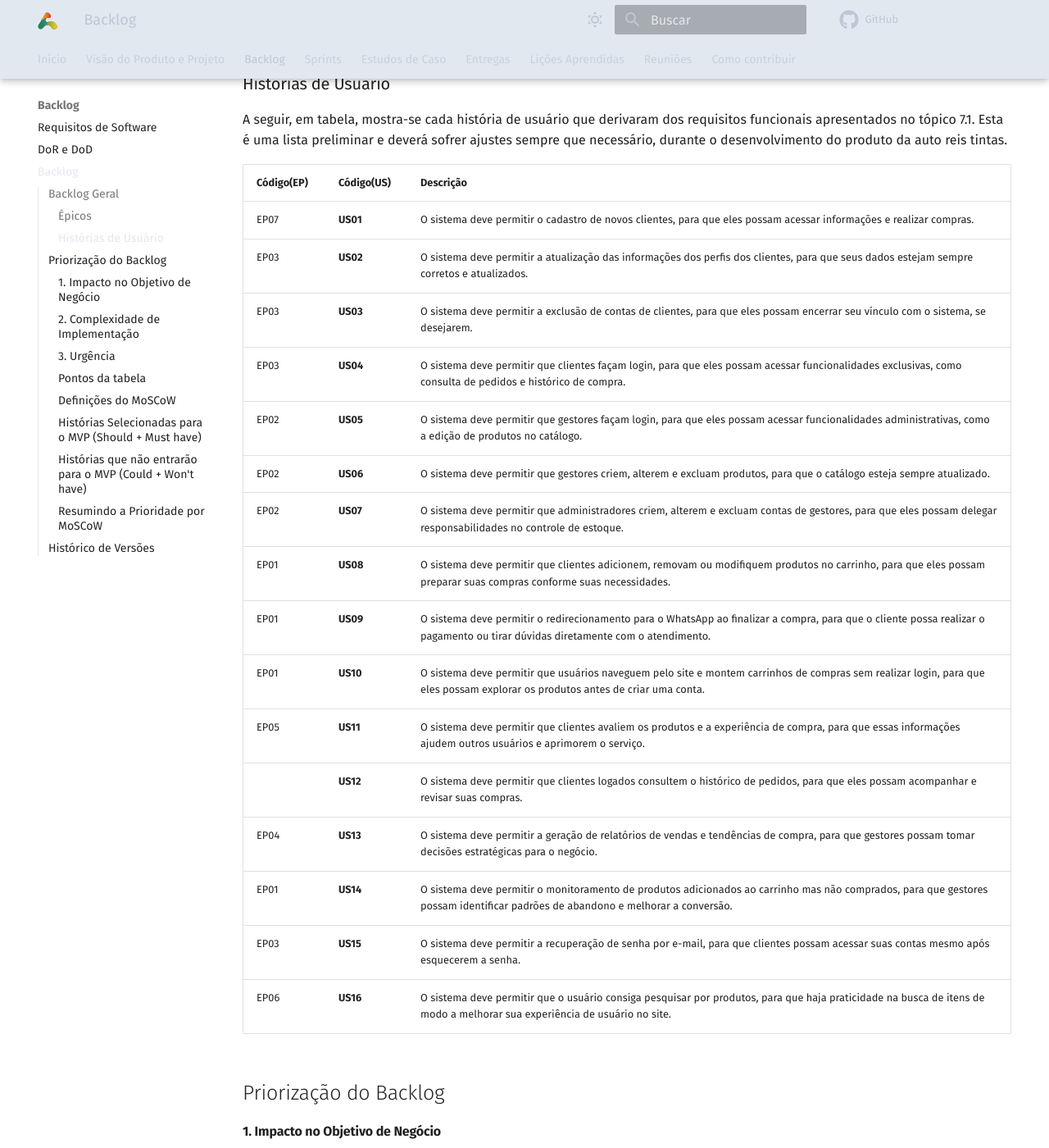
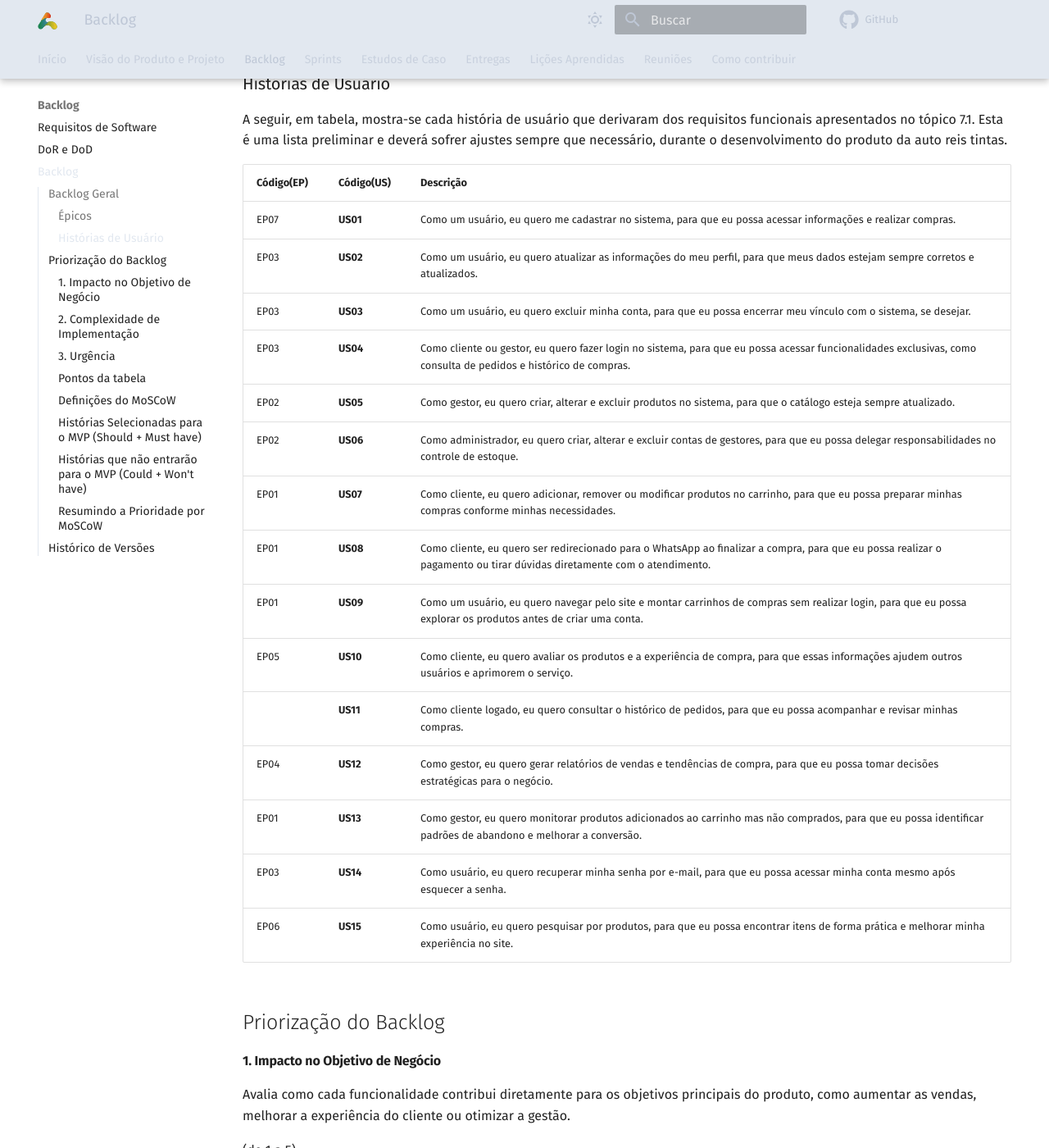
Before and after one commit to mdsreq-fga-unb/2024.2-T03-AutoReiTintas, an MkDocs documentation site: the page built from docs/auto-rei-tintas/docs/sections/product_vision/9_backlog.md, in a window 1280 px wide and 1400 px high, scrolled down 748 px. Shown: the whole window at 82% size. Built offline with MkDocs 1.6.1 and Material for MkDocs 9.7.7, drawn with Linux system fonts in a browser that asks for light colours; comment, search, counter and statistics services are not loaded; some of the changed text lies outside the part shown.

Commit message:
docs: alterando declaração das histórias de usuário #33

```diff
--- a/docs/auto-rei-tintas/docs/sections/product_vision/9_backlog.md
+++ b/docs/auto-rei-tintas/docs/sections/product_vision/9_backlog.md
@@ -19,22 +19,22 @@
 
 | Código(EP) | **Código(US)** | **Descrição** |
 | ---| ---| --- |
-| EP07 | **US01** | O sistema deve permitir o cadastro de novos clientes, para que eles possam acessar informações e realizar compras. |
-| EP03 | **US02** | O sistema deve permitir a atualização das informações dos perfis dos clientes, para que seus dados estejam sempre corretos e atualizados. |
-| EP03 | **US03** | O sistema deve permitir a exclusão de contas de clientes, para que eles possam encerrar seu vínculo com o sistema, se desejarem. |
-| EP03 | **US04** | O sistema deve permitir que clientes façam login, para que eles possam acessar funcionalidades exclusivas, como consulta de pedidos e histórico de compra. |
-| EP02 | **US05** | O sistema deve permitir que gestores façam login, para que eles possam acessar funcionalidades administrativas, como a edição de produtos no catálogo. |
-| EP02 | **US06** | O sistema deve permitir que gestores criem, alterem e excluam produtos, para que o catálogo esteja sempre atualizado. |
-| EP02 | **US07** | O sistema deve permitir que administradores criem, alterem e excluam contas de gestores, para que eles possam delegar responsabilidades no controle de estoque. |
-| EP01 | **US08** | O sistema deve permitir que clientes adicionem, removam ou modifiquem produtos no carrinho, para que eles possam preparar suas compras conforme suas necessidades. |
-| EP01 | **US09** | O sistema deve permitir o redirecionamento para o WhatsApp ao finalizar a compra, para que o cliente possa realizar o pagamento ou tirar dúvidas diretamente com o atendimento. |
-| EP01 | **US10** | O sistema deve permitir que usuários naveguem pelo site e montem carrinhos de compras sem realizar login, para que eles possam explorar os produtos antes de criar uma conta. |
-| EP05 | **US11** | O sistema deve permitir que clientes avaliem os produtos e a experiência de compra, para que essas informações ajudem outros usuários e aprimorem o serviço. |
-|  | **US12** | O sistema deve permitir que clientes logados consultem o histórico de pedidos, para que eles possam acompanhar e revisar suas compras. |
-| EP04 | **US13** | O sistema deve permitir a geração de relatórios de vendas e tendências de compra, para que gestores possam tomar decisões estratégicas para o negócio. |
-| EP01 | **US14** | O sistema deve permitir o monitoramento de produtos adicionados ao carrinho mas não comprados, para que gestores possam identificar padrões de abandono e melhorar a conversão. |
-| EP03 | **US15** | O sistema deve permitir a recuperação de senha por e-mail, para que clientes possam acessar suas contas mesmo após esquecerem a senha. |
-| EP06 | **US16** | O sistema deve permitir que o usuário consiga pesquisar por produtos, para que haja praticidade na busca de itens de modo a melhorar sua experiência de usuário no site. |
+| EP07 | **US01** | Como um usuário, eu quero me cadastrar no sistema, para que eu possa acessar informações e realizar compras. |
+| EP03 | **US02** | Como um usuário, eu quero atualizar as informações do meu perfil, para que meus dados estejam sempre corretos e atualizados. |
+| EP03 | **US03** | Como um usuário, eu quero excluir minha conta, para que eu possa encerrar meu vínculo com o sistema, se desejar. |
+| EP03 | **US04** | Como cliente ou gestor, eu quero fazer login no sistema, para que eu possa acessar funcionalidades exclusivas, como consulta de pedidos e histórico de compras. |
+| EP02 | **US05** | Como gestor, eu quero criar, alterar e excluir produtos no sistema, para que o catálogo esteja sempre atualizado. |
+| EP02 | **US06** | Como administrador, eu quero criar, alterar e excluir contas de gestores, para que eu possa delegar responsabilidades no controle de estoque. |
+| EP01 | **US07** | Como cliente, eu quero adicionar, remover ou modificar produtos no carrinho, para que eu possa preparar minhas compras conforme minhas necessidades. |
+| EP01 | **US08** | Como cliente, eu quero ser redirecionado para o WhatsApp ao finalizar a compra, para que eu possa realizar o pagamento ou tirar dúvidas diretamente com o atendimento. |
+| EP01 | **US09** | Como um usuário, eu quero navegar pelo site e montar carrinhos de compras sem realizar login, para que eu possa explorar os produtos antes de criar uma conta. |
+| EP05 | **US10** | Como cliente, eu quero avaliar os produtos e a experiência de compra, para que essas informações ajudem outros usuários e aprimorem o serviço. |
+|  | **US11** | Como cliente logado, eu quero consultar o histórico de pedidos, para que eu possa acompanhar e revisar minhas compras. |
+| EP04 | **US12** | Como gestor, eu quero gerar relatórios de vendas e tendências de compra, para que eu possa tomar decisões estratégicas para o negócio. |
+| EP01 | **US13** | Como gestor, eu quero monitorar produtos adicionados ao carrinho mas não comprados, para que eu possa identificar padrões de abandono e melhorar a conversão. |
+| EP03 | **US14** | Como usuário, eu quero recuperar minha senha por e-mail, para que eu possa acessar minha conta mesmo após esquecer a senha. |
+| EP06 | **US15** | Como usuário, eu quero pesquisar por produtos, para que eu possa encontrar itens de forma prática e melhorar minha experiência no site. |
+
 
 
 ## Priorização do Backlog
@@ -58,21 +58,22 @@
 
 | **Código** | **Descrição** | valor de negócio | Complexidade de Implementação | Urgência | Total |
 | ---| ---| ---| ---| ---| --- |
-| **US01** | O sistema deve permitir o cadastro de novos clientes, para que eles possam acessar informações e realizar compras. | 3 | 3 | 3 | 9 |
-| **US02** | O sistema deve permitir a atualização das informações dos perfis dos clientes, para que seus dados estejam sempre corretos e atualizados. | 3 | 3 | 2 | 8 |
-| **US03** | O sistema deve permitir a exclusão de contas de clientes, para que eles possam encerrar seu vínculo com o sistema, se desejarem. | 3 | 2 | 3 | 8 |
-| **US04** | O sistema deve permitir que clientes e gestores façam login, para que eles possam acessar funcionalidades exclusivas, como consulta de pedidos, histórico de compra e gerenciamento de itens. | 3 | 3 | 2 | 8 |
-| **US05** | O sistema deve permitir que gestores criem, alterem e excluam produtos, para que o catálogo esteja sempre atualizado. | 5 | 5 | 5 | 15 |
-| **US06** | O sistema deve permitir que administradores criem, alterem e excluam contas de gestores, para que eles possam delegar responsabilidades no controle de estoque. | 5 | 5 | 5 | 15 |
-| **US07** | O sistema deve permitir que clientes adicionem, removam ou modifiquem produtos no carrinho, para que eles possam preparar suas compras conforme suas necessidades. | 5 | 4 | 5 | 14 |
-| **US08** | O sistema deve permitir o redirecionamento para o WhatsApp ao finalizar a compra, para que o cliente possa realizar o pagamento ou tirar dúvidas diretamente com o atendimento. | 5 | 4 | 5 | 14 |
-| **US09** | O sistema deve permitir que usuários naveguem pelo site e montem carrinhos de compras sem realizar login, para que eles possam explorar os produtos antes de criar uma conta. | 5 | 3 | 5 | 13 |
-| **US10** | O sistema deve permitir que clientes avaliem os produtos e a experiência de compra, para que essas informações ajudem outros usuários e aprimorem o serviço. | 2 | 4 | 1 | 7 |
-| **US11** | O sistema deve permitir que clientes logados consultem o histórico de pedidos, para que eles possam acompanhar e revisar suas compras. | 3 | 3 | 3 | 9 |
-| **US12** | O sistema deve permitir a geração de relatórios de vendas e tendências de compra, para que gestores possam tomar decisões estratégicas para o negócio. | 4 | 5 | 1 | 10 |
-| **US13** | O sistema deve permitir o monitoramento de produtos adicionados ao carrinho mas não comprados, para que gestores possam identificar padrões de abandono e melhorar a conversão. | 4 | 4 | 1 | 9 |
-| **US14** | O sistema deve permitir a recuperação de senha por e-mail, para que usuários possam acessar suas contas mesmo após esquecerem a senha. | 5 | 4 | 4 | 13 |
-| **US15** | O sistema deve permitir que o usuário consiga pesquisar por produtos, para que haja praticidade na busca de itens de modo a melhorar sua experiência de usuário no site. | 4 | 4 | 3 | 11 |
+| **US01** | Como um usuário, eu quero me cadastrar no sistema, para que eu possa acessar informações e realizar compras. | 3 | 3 | 3 | 9 |
+| **US02** | Como um usuário, eu quero atualizar as informações do meu perfil, para que meus dados estejam sempre corretos e atualizados. | 3 | 3 | 2 | 8 |
+| **US03** | Como um usuário, eu quero excluir minha conta, para que eu possa encerrar meu vínculo com o sistema, se desejar. | 3 | 2 | 3 | 8 |
+| **US04** | Como cliente ou gestor, eu quero fazer login no sistema, para que eu possa acessar funcionalidades exclusivas, como consulta de pedidos, histórico de compras e gerenciamento de itens. | 3 | 3 | 2 | 8 |
+| **US05** | Como gestor, eu quero criar, alterar e excluir produtos no sistema, para que o catálogo esteja sempre atualizado. | 5 | 5 | 5 | 15 |
+| **US06** | Como administrador, eu quero criar, alterar e excluir contas de gestores, para que eu possa delegar responsabilidades no controle de estoque. | 5 | 5 | 5 | 15 |
+| **US07** | Como cliente, eu quero adicionar, remover ou modificar produtos no carrinho, para que eu possa preparar minhas compras conforme minhas necessidades. | 5 | 4 | 5 | 14 |
+| **US08** | Como cliente, eu quero ser redirecionado para o WhatsApp ao finalizar a compra, para que eu possa realizar o pagamento ou tirar dúvidas diretamente com o atendimento. | 5 | 4 | 5 | 14 |
+| **US09** | Como um usuário, eu quero navegar pelo site e montar carrinhos de compras sem realizar login, para que eu possa explorar os produtos antes de criar uma conta. | 5 | 3 | 5 | 13 |
+| **US10** | Como cliente, eu quero avaliar os produtos e a experiência de compra, para que essas informações ajudem outros usuários e aprimorem o serviço. | 2 | 4 | 1 | 7 |
+| **US11** | Como cliente logado, eu quero consultar o histórico de pedidos, para que eu possa acompanhar e revisar minhas compras. | 3 | 3 | 3 | 9 |
+| **US12** | Como gestor, eu quero gerar relatórios de vendas e tendências de compra, para que eu possa tomar decisões estratégicas para o negócio. | 4 | 5 | 1 | 10 |
+| **US13** | Como gestor, eu quero monitorar produtos adicionados ao carrinho mas não comprados, para que eu possa identificar padrões de abandono e melhorar a conversão. | 4 | 4 | 1 | 9 |
+| **US14** | Como usuário, eu quero recuperar minha senha por e-mail, para que eu possa acessar minha conta mesmo após esquecer a senha. | 5 | 4 | 4 | 13 |
+| **US15** | Como usuário, eu quero pesquisar por produtos, para que eu possa encontrar itens de forma prática e melhorar minha experiência no site. | 4 | 4 | 3 | 11 |
+
 
 
 ### Pontos da tabela
@@ -93,21 +94,22 @@
 
 | **Código** | **Descrição** | **Categoria MoSCoW** |
 | ---| ---| --- |
-| **US01** | O sistema deve permitir o cadastro de novos clientes, para que eles possam acessar informações e realizar compras. | **Should Have (S)** |
-| **US02** | O sistema deve permitir a atualização das informações dos perfis dos clientes, para que seus dados estejam sempre corretos e atualizados. | **Should Have (S)** |
-| **US03** | O sistema deve permitir a exclusão de contas de clientes, para que eles possam encerrar seu vínculo com o sistema, se desejarem. | **Should Have (S)** |
-| **US04** | O sistema deve permitir que usuários façam login, para que eles possam acessar funcionalidades ex''clusivas, como consulta de pedidos e histórico de compra. | **Must Have (M)** |
-| **US05** | O sistema deve permitir que gestores criem, alterem e excluam produtos, para que o catálogo esteja sempre atualizado. | **Must Have (M)** |
-| **US06** | O sistema deve permitir que administradores criem, alterem e excluam contas de gestores, para que eles possam delegar responsabilidades no controle de estoque. | **Must Have (M)** |
-| **US07** | O sistema deve permitir que clientes adicionem, removam ou modifiquem produtos no carrinho, para que eles possam preparar suas compras conforme suas necessidades. | **Must Have (M)** |
-| **US08** | O sistema deve permitir o redirecionamento para o WhatsApp ao finalizar a compra, para que o cliente possa realizar o pagamento ou tirar dúvidas diretamente com o atendimento. | **Must Have (M)** |
-| **US09** | O sistema deve permitir que usuários naveguem pelo site e montem carrinhos de compras sem realizar login, para que eles possam explorar os produtos antes de criar uma conta. | **Must Have (M)** |
-| **US10** | O sistema deve permitir que clientes avaliem os produtos e a experiência de compra, para que essas informações ajudem outros usuários e aprimorem o serviço. | **Won’t Have (W)** |
-| **US11** | O sistema deve permitir que clientes logados consultem o histórico de pedidos, para que eles possam acompanhar e revisar suas compras. | **Should Have (S)** |
-| **US12** | O sistema deve permitir a geração de relatórios de vendas e tendências de compra, para que gestores possam tomar decisões estratégicas para o negócio. | **Won’t Have (W)** |
-| **US13** | O sistema deve permitir o monitoramento de produtos adicionados ao carrinho mas não comprados, para que gestores possam identificar padrões de abandono e melhorar a conversão. | **Won’t Have (W)** |
-| **US14** | O sistema deve permitir a recuperação de senha por e-mail, para que usuários possam acessar suas contas mesmo após esquecerem a senha. | **Should Have (S)** |
-| **US15** | O sistema deve permitir que o usuário consiga pesquisar por produtos, para que haja praticidade na busca de itens de modo a melhorar sua experiência de usuário no site. | **Should Have (S)** |
+| **US01** | Como um usuário, eu quero me cadastrar no sistema, para que eu possa acessar informações e realizar compras. | **Should Have (S)** |
+| **US02** | Como um usuário, eu quero atualizar as informações do meu perfil, para que meus dados estejam sempre corretos e atualizados. | **Should Have (S)** |
+| **US03** | Como um usuário, eu quero excluir minha conta, para que eu possa encerrar meu vínculo com o sistema, se desejar. | **Should Have (S)** |
+| **US04** | Como cliente ou gestor, eu quero fazer login no sistema, para que eu possa acessar funcionalidades exclusivas, como consulta de pedidos e histórico de compras. | **Must Have (M)** |
+| **US05** | Como gestor, eu quero criar, alterar e excluir produtos no sistema, para que o catálogo esteja sempre atualizado. | **Must Have (M)** |
+| **US06** | Como administrador, eu quero criar, alterar e excluir contas de gestores, para que eu possa delegar responsabilidades no controle de estoque. | **Must Have (M)** |
+| **US07** | Como cliente, eu quero adicionar, remover ou modificar produtos no carrinho, para que eu possa preparar minhas compras conforme minhas necessidades. | **Must Have (M)** |
+| **US08** | Como cliente, eu quero ser redirecionado para o WhatsApp ao finalizar a compra, para que eu possa realizar o pagamento ou tirar dúvidas diretamente com o atendimento. | **Must Have (M)** |
+| **US09** | Como um usuário, eu quero navegar pelo site e montar carrinhos de compras sem realizar login, para que eu possa explorar os produtos antes de criar uma conta. | **Must Have (M)** |
+| **US10** | Como cliente, eu quero avaliar os produtos e a experiência de compra, para que essas informações ajudem outros usuários e aprimorem o serviço. | **Won’t Have (W)** |
+| **US11** | Como cliente logado, eu quero consultar o histórico de pedidos, para que eu possa acompanhar e revisar minhas compras. | **Should Have (S)** |
+| **US12** | Como gestor, eu quero gerar relatórios de vendas e tendências de compra, para que eu possa tomar decisões estratégicas para o negócio. | **Won’t Have (W)** |
+| **US13** | Como gestor, eu quero monitorar produtos adicionados ao carrinho mas não comprados, para que eu possa identificar padrões de abandono e melhorar a conversão. | **Won’t Have (W)** |
+| **US14** | Como usuário, eu quero recuperar minha senha por e-mail, para que eu possa acessar minha conta mesmo após esquecer a senha. | **Should Have (S)** |
+| **US15** | Como usuário, eu quero pesquisar por produtos, para que eu possa encontrar itens de forma prática e melhorar minha experiência no site. | **Should Have (S)** |
+
 
 ### **Histórias Selecionadas para o MVP (Should + Must have)**
 
@@ -135,3 +137,4 @@
 | `1.1` | 09/12/2024 | levantamento do backlog do produto | [Johan](https://github.com/johan-rocha), [Paulo Henrique](https://github.com/Nanashii76), [Mariana Letícia](https://github.com/Marianannn), [Mateus Cavalcante](https://github.com/mateuscavati) e [Diogo](https://github.com/Diogo-Barboza) | [Johan](https://github.com/johan-rocha), [Paulo Henrique](https://github.com/Nanashii76), [Mariana Letícia](https://github.com/Marianannn) e [Diogo](https://github.com/Diogo-Barboza) |
 | `1.2` | 12/12/2024 | tabela MoSCoW<br> | [Paulo Henrique](https://github.com/Nanashii76) | [Johan](https://github.com/johan-rocha) |
 | `1.3` | 16/12/2024 | Adição dos épicos | [Paulo Henrique](https://github.com/Nanashii76), [Johan](https://github.com/johan-rocha), [Mariana Letícia](https://github.com/Marianannn) | [Johan](https://github.com/johan-rocha), [Paulo Henrique](https://github.com/Nanashii76), [Mariana Letícia](https://github.com/Marianannn), [Mateus Cavalcante](https://github.com/mateuscavati) e [Diogo](https://github.com/Diogo-Barboza) |
+| `2.0` | 25/01/2025 | Alterando declaração de histórias de usuário | [Mariana Letícia](https://github.com/Marianannn) | [Johan](https://github.com/johan-rocha) |
```
